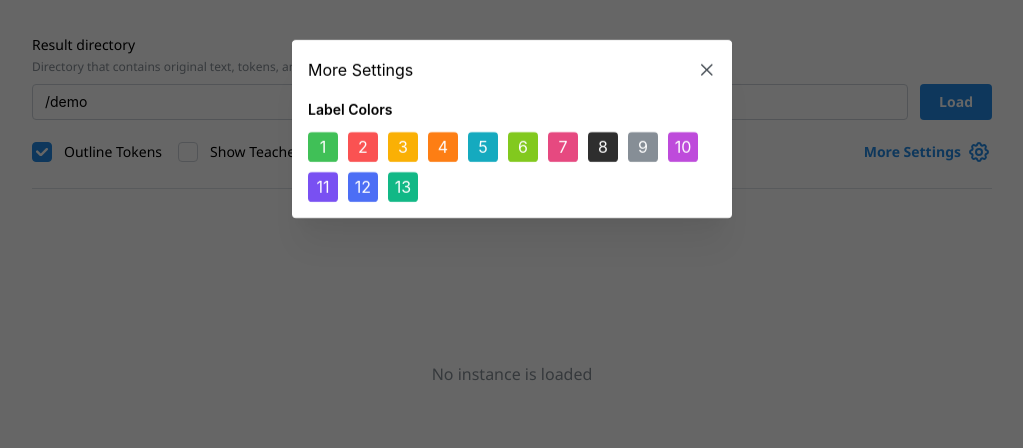
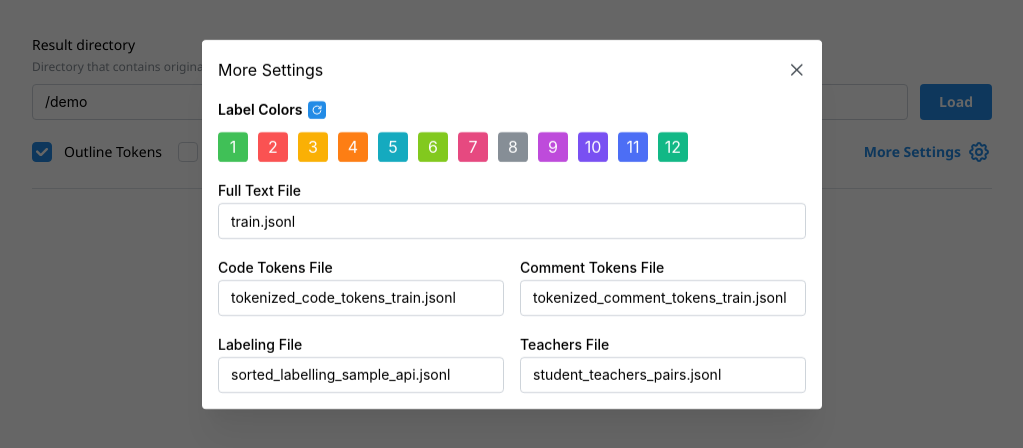
Before and after one commit to code-philia/text-alignment-maker, a React (Vite) app: page / in a window 1280 px wide. Both pictures are taken after a click on the button "More Settings". Shown: the top 448 px of the page, without its empty margins (128-1151 px from the left). Built offline with nearby package versions, Linux system fonts and the light colour scheme.

Commit message:
+ add settings for file names + improve label color picker

```diff
--- a/src/components/feature.tsx
+++ b/src/components/feature.tsx
@@ -1,5 +1,5 @@
 import { Button, Flex, rem, ScrollArea, Space, TextInput, Group, Checkbox, Center, Modal, MantineColor, HoverCard, Text, List, Loader, Stack, NumberInput, Grid, Divider, Container, Title, Kbd, Popover, Badge, AspectRatio, Transition, ActionIcon, ColorPicker } from '@mantine/core';
-import { IconInfoCircle, IconSettings } from '@tabler/icons-react';
+import { IconInfoCircle, IconReload, IconSettings } from '@tabler/icons-react';
 import { useCallback, useEffect, useMemo, useRef, useState } from 'react';
 import 'highlight.js/styles/atom-one-light.min.css';
 import { CodeBlock } from './CodeBlock';
@@ -8,12 +8,6 @@ import { AlignmentLabels } from './AlignmentLabels';
 import { LabelingProvider, LabeledTextSample, codeGroup, commentGroup, TeachersRelationshipProvider, isTeachersResult } from '../data/data';
 import { tryStringifyJson } from '../utils';
 import { getDefaultLabelColors, globalMakerConfigSchema, useSmartConfig } from '../config';
-
-const demoCompleteCodeTokensFile = 'tokenized_code_tokens_train.jsonl';
-const demoCompleteCommentTokensFile = 'tokenized_comment_tokens_train.jsonl';
-const demoTrainDataFile = 'train.jsonl';
-const demoLabelingFile = 'sorted_labelling_sample_api.jsonl';
-const demoTeacherFile = 'student_teachers_pairs.jsonl';
 
 type DisplayedLabel = {
     text: string;
@@ -240,7 +234,7 @@ export function Feature() {
         (async () => {
 
             const path = config.tokensDirectory.endsWith('/') ? config.tokensDirectory.slice(0, -1) : config.tokensDirectory;
-            const labelingData = await fetch(`/mock${path}/${demoLabelingFile}`)
+            const labelingData = await fetch(`/mock${path}/${config.labelingFile}`)
                 .then((response) => {
                     if (!response.ok) {
                         throw new Error('Cannot fetch labeling file');
@@ -261,13 +255,13 @@ export function Feature() {
 
             // FIXME too long nested, too many parenthesis
             if (labelingData !== undefined) {
-                fetchResponse(config.tokensDirectory, demoTrainDataFile)
+                fetchResponse(config.tokensDirectory, config.fullTextFile)
                     .then(readJsonLinesToList)
                     .then(jsonList => {
                         if (jsonList === undefined) return;
                         const data = jsonList.map((line) => JSON.parse(line.trim()));
 
-                        const loadCode = fetchResponse(config.tokensDirectory, demoCompleteCodeTokensFile)
+                        const loadCode = fetchResponse(config.tokensDirectory, config.completeCodeTokensFile)
                             .then(readJsonLinesToList)
                             .then(jsonList => {
                                 if (!jsonList) return;
@@ -293,7 +287,7 @@ export function Feature() {
                                     };
                                 }));
                             });
-                        const loadComment = fetchResponse(config.tokensDirectory, demoCompleteCommentTokensFile)
+                        const loadComment = fetchResponse(config.tokensDirectory, config.completeCommentTokensFile)
                             .then(readJsonLinesToList)
                             .then(jsonList => {
                                 if (!jsonList) return;
@@ -327,7 +321,7 @@ export function Feature() {
                                 setLoaderOpened(false);
                             });
 
-                        fetchResponse(config.tokensDirectory, demoTeacherFile)
+                        fetchResponse(config.tokensDirectory, config.teacherFile)
                             .then(readJsonLinesToList)
                             .then(jsonList => {
                                 if (!jsonList) return;
@@ -416,16 +410,16 @@ export function Feature() {
                     <Space h='xs' />
                     <List size='xs' spacing='5'>
                         <List.Item>
-                            A code tokens file:<br/><b>{demoCompleteCodeTokensFile}</b>
+                            A code tokens file:<br/><b>{config.completeCodeTokensFile}</b>
                         </List.Item>
                         <List.Item>
-                            A comment tokens file:<br/><b>{demoCompleteCommentTokensFile}</b>
+                            A comment tokens file:<br/><b>{config.completeCommentTokensFile}</b>
                         </List.Item>
                         <List.Item>
-                            A Training file that contains code and docstring:<br/><b>{demoTrainDataFile}</b>
+                            A data file that contains full text of code and docstring:<br/><b>{config.fullTextFile}</b>
                         </List.Item>
                         <List.Item>
-                            A labeling result file, which as array of labeling applied to a list of samples, will be shown below:<br/><b>{demoLabelingFile}</b>
+                            A labeling result file, which as array of labeling applied to a list of samples, will be shown below:<br/><b>{config.labelingFile}</b>
                         </List.Item>
                     </List>
                 </Text>
@@ -716,17 +710,18 @@ export function Feature() {
     //     </TagsInput>
     // });
 
+    const resetLabelColors = useCallback(() => {
+        config.labelColors = getDefaultLabelColors();
+    }, [])
+
     useEffect(() => {
-        config.labelColors = getDefaultLabelColors();
+        if (config.labelColors.length <= 0) {
+            resetLabelColors();
+        }
     }, []);
 
     const [moreSettingsModalOpened, setMoreSettingsModalOpened] = useState(false);
     const [activeColorIndex, setActiveColorIndex] = useState<number | null>(null);
-
-    const lastActiveColor = useRef<string | undefined>(undefined);
-    useEffect(() => {
-        activeColorIndex !== null ? config.labelColors[activeColorIndex] : lastActiveColor.current
-    }, [activeColorIndex])
 
     const moreSettingsModal = (
         <Modal
@@ -736,61 +731,110 @@ export function Feature() {
                 setActiveColorIndex(null);
             }}
             title="More Settings"
+            size='lg'
         >
-            <Container p={0}>
-                <Text size="sm" fw={600}>
-                    Label Colors
-                </Text>
+            <Stack p={0}>
+                <Container p={0} w='100%'>
+                    <Group gap={6} w='fit-content'>
+                        <Text size='sm' fw={600}>Label Colors</Text>
+                        <Button
+                            w={18}
+                            h={18}
+                            p='0'
+                            onClick={resetLabelColors}
+                        >
+                            <IconReload style={{ width: rem(12), height: rem(12) }}/>
+                        </Button>
+                    </Group>
                     <Space h='sm'></Space>
+                    <Group gap="xs" w='fit-content' justify='flex-start'>
+                        {config.labelColors.map((color, index) => (
                             <Popover
-                    opened={activeColorIndex !== null}
+                                key={index}
                                 position="bottom"
                                 shadow='xl'
                                 withArrow
-                    trapFocus={false}
-                    closeOnEscape={false}
-                    onClose={() => setActiveColorIndex(null)}
+                                closeOnClickOutside
+                                clickOutsideEvents={['mouseup', 'touchend']}
+                                transitionProps={{ duration: 0 }}
+                                onOpen={() => {
+                                    index === activeColorIndex ? setActiveColorIndex(null) : setActiveColorIndex(index);
+                                }}
+                                onClose={() => {
+                                    setActiveColorIndex(null);
+                                }}
                             >
                                 <Popover.Target>
-                        <Group gap="xs" w='fit-content'>
-                            {config.labelColors.map((color, index) => (
                                     <ActionIcon
-                                    key={index}
                                         radius="sm"
                                         variant="filled"
+                                        className='custom-color-watch'
                                         style={{
                                             width: '30px',
                                             height: '30px',
                                             backgroundColor: color,
-                                        '&:hover': {
-                                            backgroundColor: color,
-                                        },
                                             ...(index === activeColorIndex ? { border: '3px solid black' } : { outlineOffset: '3px' })
-                                    }}
-                                    onClick={() => {
-                                        index === activeColorIndex ? setActiveColorIndex(null) : setActiveColorIndex(index);
                                         }}
                                     >
                                         {index + 1}
                                     </ActionIcon>
-                            ))}
-                        </Group>
                                 </Popover.Target>
                                 <Popover.Dropdown>
                                     <ColorPicker
-                            value={activeColorIndex !== null ? lastActiveColor.current = config.labelColors[activeColorIndex] : lastActiveColor.current}
+                                        value={config.labelColors[index]}
                                         onChange={(newColor) => {
                                             const newColors = [...config.labelColors];
-                                if (activeColorIndex !== null) {
-                                    newColors[activeColorIndex] = newColor;
+                                            if (index !== null) {
+                                                newColors[index] = newColor;
                                             }
                                             config.labelColors = newColors;
                                         }}
                                         format="rgba"
                                     />
                                 </Popover.Dropdown>
-                </Popover>
+                            </Popover>))}
+                    </Group>
                 </Container>
+                <TextInput
+                    label="Full Text File"
+                    placeholder="file that contains full text of code and comments"
+                    value={config.fullTextFile}
+                    onChange={(e) => { config.fullTextFile = e.target.value }}
+                    onFocus={(e) => {e.target.select()}}
+                />
+                <Group p={0} grow justify='space-between'>
+                    <TextInput
+                        label="Code Tokens File"
+                        placeholder="file with code tokens"
+                        value={config.completeCodeTokensFile}
+                        onChange={(e) => { config.completeCodeTokensFile = e.target.value }}
+                        onFocus={(e) => {e.target.select()}}
+                    />
+                    <TextInput
+                        label="Comment Tokens File"
+                        placeholder="file with comment tokens"
+                        value={config.completeCommentTokensFile}
+                        onChange={(e) => { config.completeCommentTokensFile = e.target.value }}
+                        onFocus={(e) => {e.target.select()}}
+                    />
+                </Group>
+                <Group p={0} grow justify='space-between'>
+                    <TextInput
+                        label="Labeling File"
+                        placeholder="file with concrete labeling"
+                        value={config.labelingFile}
+                        onChange={(e) => { config.labelingFile = e.target.value }}
+                        onFocus={(e) => {e.target.select()}}
+                    />
+                    <TextInput
+                        label="Teachers File"
+                        placeholder= "file with teachers information"
+                        value={config.teacherFile}
+                        onChange={(e) => { config.teacherFile = e.target.value }}
+                        onFocus={(e) => {e.target.select()}}
+                    />
+                </Group>
+            </Stack>
         </Modal>
     );
 
--- a/src/config.ts
+++ b/src/config.ts
@@ -134,7 +134,7 @@ export function useSmartConfig<T extends ConfigSchema>(schema: T): WritableConfi
 
 // setup default config
 
-export const simpleMantineStandardColors = ['green', 'red', 'yellow', 'orange', 'cyan', 'lime', 'pink', 'dark', 'gray', 'grape', 'violet', 'indigo', 'teal'];
+export const simpleMantineStandardColors = ['green', 'red', 'yellow', 'orange', 'cyan', 'lime', 'pink', 'gray', 'grape', 'violet', 'indigo', 'teal'];
 export function convertMantineColorToRgb(colorName: string) {
     const computedRgbStyle = getComputedStyle(document.documentElement)
         .getPropertyValue(`--mantine-color-${colorName}-filled`);
@@ -149,7 +149,13 @@ export const globalMakerConfigSchema = {
     tokensDirectory: createConfigItem('/demo', 'tokens-directory'),
     outlineTokens: createConfigItem(true, 'outline-tokens'),
     showTeacherSamples: createConfigItem(false, 'show-teacher-samples'),
-    labelColors: createConfigItem<string[]>([], 'label-colors')
+    labelColors: createConfigItem<string[]>([], 'label-colors'),
+
+    completeCodeTokensFile: createConfigItem('tokenized_code_tokens_train.jsonl', 'complete-code-tokens-file'),
+    completeCommentTokensFile: createConfigItem('tokenized_comment_tokens_train.jsonl', 'complete-comment-tokens-file'),
+    fullTextFile: createConfigItem('train.jsonl', 'train-data-file'),
+    labelingFile: createConfigItem('sorted_labelling_sample_api.jsonl', 'labeling-file'),
+    teacherFile: createConfigItem('student_teachers_pairs.jsonl', 'teacher-file')
 } as const;
 
 export type MakerConfig = ConfigValues<typeof globalMakerConfigSchema>;
--- a/src/index/App.css
+++ b/src/index/App.css
@@ -87,3 +87,7 @@ code {
 .settings-button:hover {
   filter: brightness(80%);
 }
+
+.custom-color-watch:hover {
+  box-shadow: 1px 0 6px rgba(0, 0, 0, 0.1)
+}
```
Lines whose indentation alone changed are shown as unchanged.
